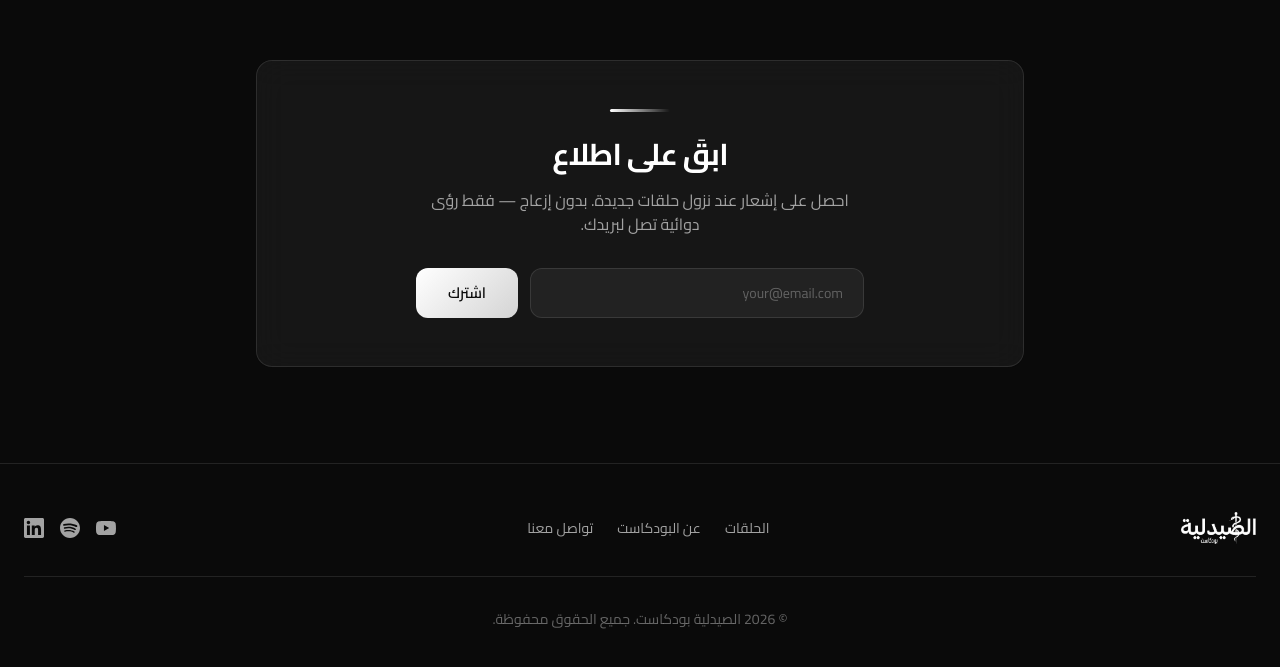
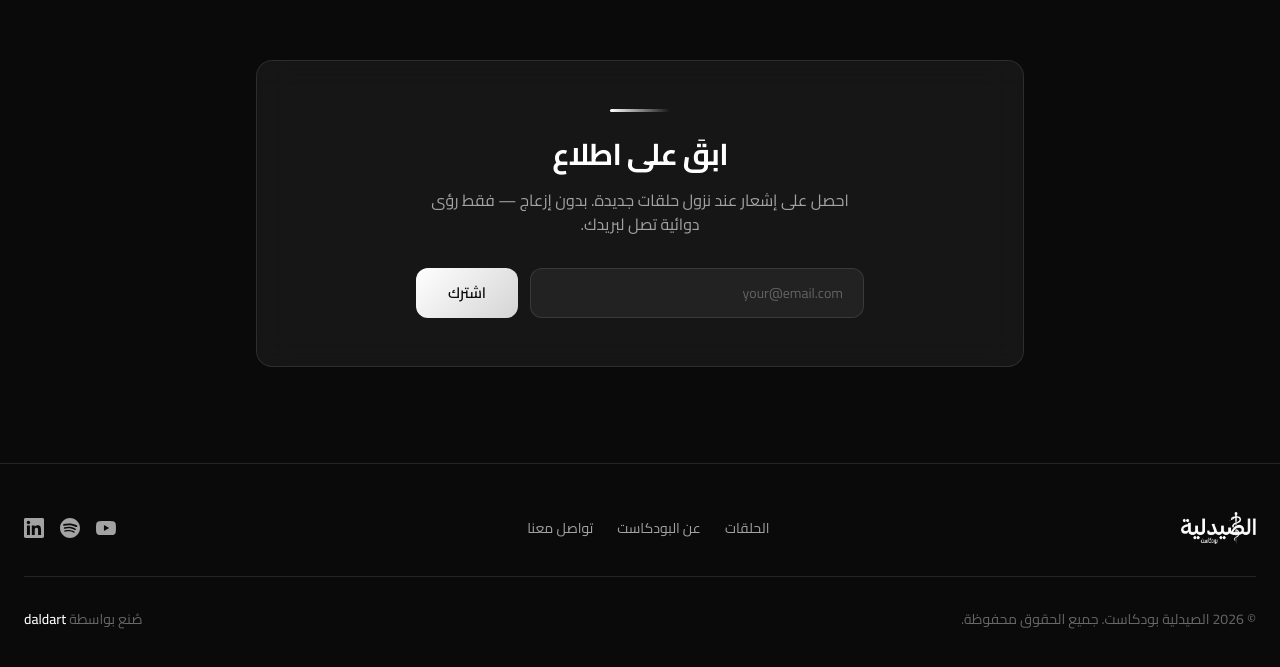
Before and after one commit to AbdallahElbadry/alsaydaliyah-web, a Next.js app: page /ar in a window 1280 px wide. Shown: the part 3153-3820 px from the top of the page. Built offline with nearby package versions, Linux system fonts and the light colour scheme; no server answers.

Commit message:
Update footer with made by daldart link and official social media URLs

```diff
--- a/app/[lang]/dictionaries/ar.json
+++ b/app/[lang]/dictionaries/ar.json
@@ -55,6 +55,7 @@
     "episodes": "الحلقات",
     "about": "عن البودكاست",
     "contact": "تواصل معنا",
-    "copyright": "الصيدلية بودكاست. جميع الحقوق محفوظة."
+    "copyright": "الصيدلية بودكاست. جميع الحقوق محفوظة.",
+    "madeBy": "صُنع بواسطة"
   }
 }
--- a/app/[lang]/dictionaries/en.json
+++ b/app/[lang]/dictionaries/en.json
@@ -55,6 +55,7 @@
     "episodes": "Episodes",
     "about": "About",
     "contact": "Contact",
-    "copyright": "Alsaydaliyah. All rights reserved."
+    "copyright": "Alsaydaliyah. All rights reserved.",
+    "madeBy": "Made by"
   }
 }
--- a/app/[lang]/page.tsx
+++ b/app/[lang]/page.tsx
@@ -510,7 +510,9 @@ export default async function Home({ params }: { params: Promise<{ lang: string
             {/* Social */}
             <div className="flex items-center gap-4">
               <a
-                href="#"
+                href="https://www.youtube.com/channel/UCGWc5g2dInTp-eA8_xi7lJw"
+                target="_blank"
+                rel="noopener noreferrer"
                 className="text-muted hover:text-foreground transition-colors"
                 aria-label="YouTube"
                 id="footer-youtube"
@@ -524,7 +526,9 @@ export default async function Home({ params }: { params: Promise<{ lang: string
                 </svg>
               </a>
               <a
-                href="#"
+                href="https://open.spotify.com/show/033OvM3BnMYtjggPkkQMJM"
+                target="_blank"
+                rel="noopener noreferrer"
                 className="text-muted hover:text-foreground transition-colors"
                 aria-label="Spotify"
                 id="footer-spotify"
@@ -538,7 +542,7 @@ export default async function Home({ params }: { params: Promise<{ lang: string
                 </svg>
               </a>
               <a
-                href="https://www.linkedin.com/in/mina-zakaria-fakhry-head-of-marketing-dba-ama-google-udacity-pharma-industry-leader/"
+                href="https://www.linkedin.com/company/alsaydaliyah-podcast/"
                 target="_blank"
                 rel="noopener noreferrer"
                 className="text-muted hover:text-foreground transition-colors"
@@ -557,9 +561,20 @@ export default async function Home({ params }: { params: Promise<{ lang: string
           </div>
 
           {/* Copyright */}
-          <div className="mt-8 pt-8 border-t border-glass-border text-center">
+          <div className="mt-8 pt-8 border-t border-glass-border text-center flex flex-col sm:flex-row items-center justify-between gap-4">
             <p className="text-sm text-muted/60">
               © {new Date().getFullYear()} {dict.footer.copyright}
+            </p>
+            <p className="text-sm text-muted/60">
+              {dict.footer.madeBy}{" "}
+              <a
+                href="https://daldart.com"
+                target="_blank"
+                rel="noopener noreferrer"
+                className="text-foreground hover:text-accent transition-colors duration-200 font-medium"
+              >
+                daldart
+              </a>
             </p>
           </div>
         </div>
```
